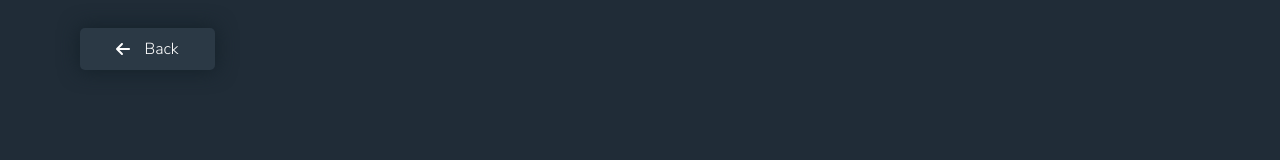
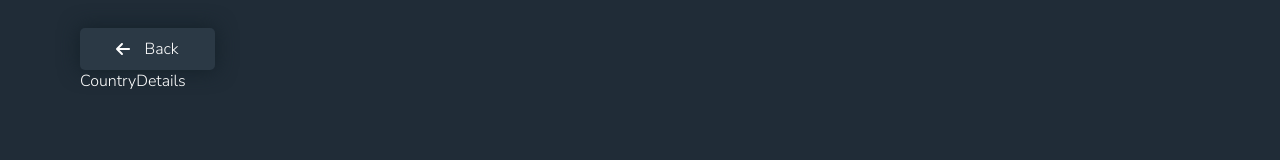
Before and after one commit to leandrob0/countries, a React (Create React App) app: page /1 in a window 1280 px wide. Shown: the part 132-292 px from the top of the page. Built offline with nearby package versions, Linux system fonts and the light colour scheme.

Commit message:
country details component added

```diff
--- /dev/null
+++ b/src/components/CountryPage/CountryDetails.tsx
@@ -0,0 +1,12 @@
+import { formattedAPIResponse } from "../../types";
+
+// create a new interface for prop types
+interface CountryProps {
+  country: formattedAPIResponse | null;
+}
+
+function CountryDetails({ country }: CountryProps) {
+  return <div>CountryDetails</div>;
+}
+
+export default CountryDetails;
--- a/src/components/CountryPage/CountryPage.tsx
+++ b/src/components/CountryPage/CountryPage.tsx
@@ -1,23 +1,28 @@
 import "./CountryPage.css";
 
 import { useParams } from "react-router-dom";
-import { useEffect } from "react";
+import { useEffect, useState } from "react";
+import { useAppSelector } from "../../hooks/redux";
+
+import { searchCountry } from "../../helpers/search";
+import { formattedAPIResponse } from "../../types";
 
 import BackButton from "./BackButton";
-import { useAppSelector } from "../../hooks/redux";
-import { searchCountry } from "../../helpers/search";
+import CountryDetails from "./CountryDetails";
 
 function CountryPage() {
+  const [actualCountry, setActualCountry] = useState<formattedAPIResponse | null>(null);
   const countries = useAppSelector((state) => state.countries.data);
   const { name } = useParams();
 
   useEffect(() => {
-    console.log(searchCountry(name, countries));
+    setActualCountry(searchCountry(name, countries));
   }, [name, countries]);
 
   return (
     <div className="country-page-container">
       <BackButton />
+      <CountryDetails country={actualCountry} />
     </div>
   );
 }
```
